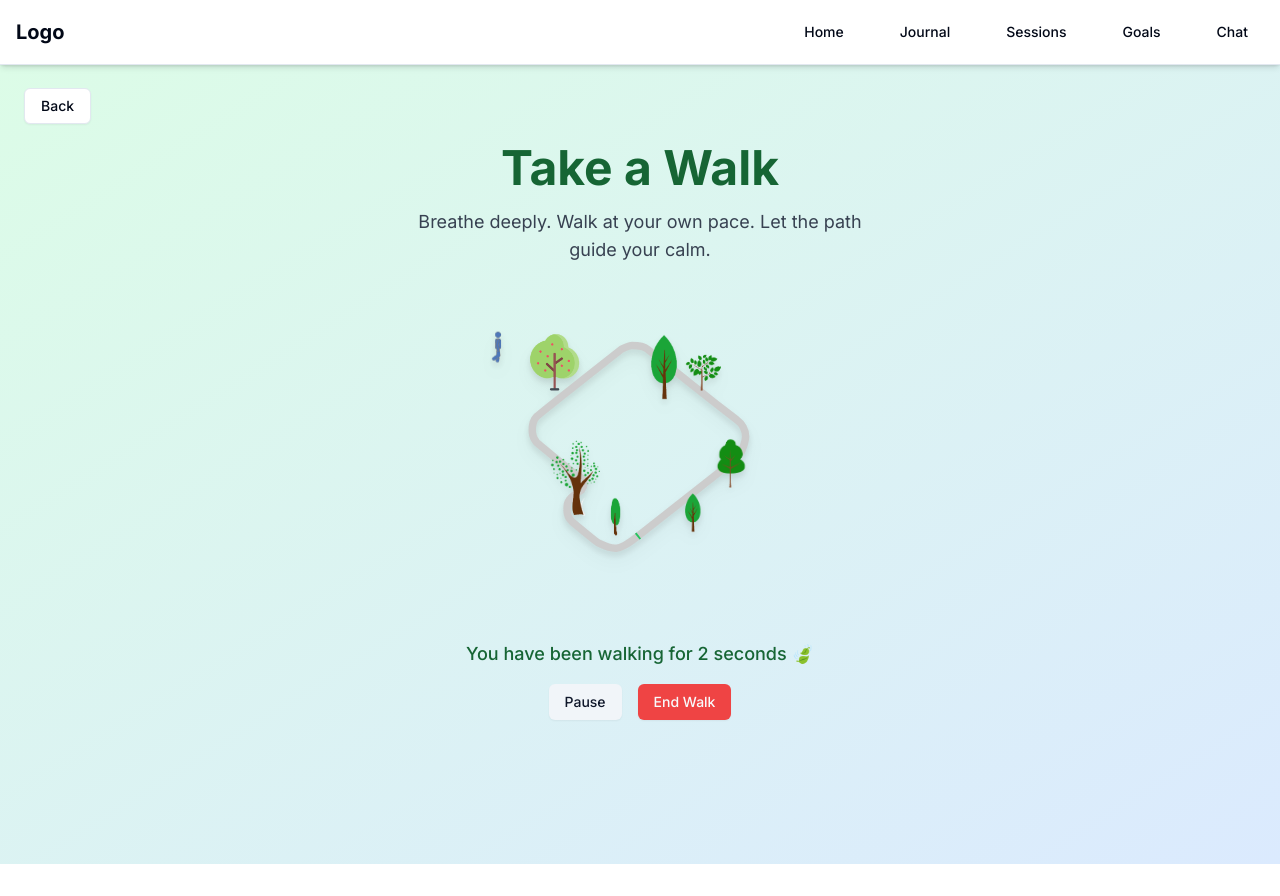
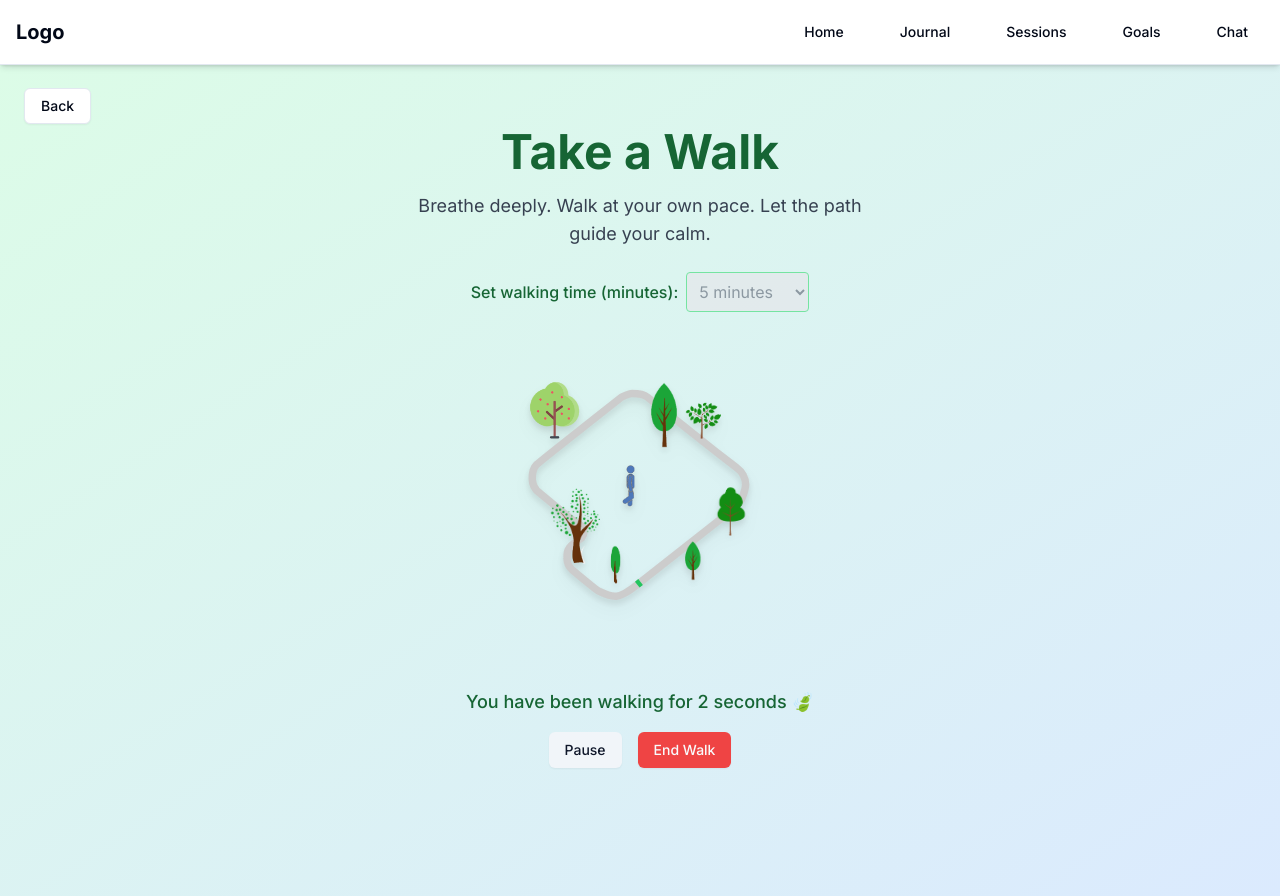
Before and after one commit to wwldavid/mental-health, a Next.js app: page /solution/walk in a window 1280 px wide. Both pictures are taken after a click on the button "Start Walking". Before the commit the page ends 864 px from the top, so only its background shows below. Built offline with nearby package versions, Linux system fonts and the light colour scheme.

Commit message:
improve walk function

```diff
--- a/src/app/solution/walk/page.jsx
+++ b/src/app/solution/walk/page.jsx
@@ -3,19 +3,40 @@
 import { useState, useEffect, useRef } from "react";
 import { useRouter } from "next/navigation";
 import { Button } from "@/components/ui/button";
+const walkerImages = [
+  "/icons/walker1.png",
+  "/icons/walker2.png",
+  "/icons/walker3.png",
+  "/icons/walker4.png",
+  "/icons/walker5.png",
+];
 
 export default function WalkPage() {
   const router = useRouter();
   const [isWalking, setIsWalking] = useState(false);
+  const [realPathLength, setRealPathLength] = useState(595);
   const [isPaused, setIsPaused] = useState(false);
   const [elapsedTime, setElapsedTime] = useState(0);
   const [pathProgress, setPathProgress] = useState(0); // 0 to 1
   const [showSummary, setShowSummary] = useState(false);
+  const [selectedDuration, setSelectedDuration] = useState(5 * 60); // 默认5分钟（秒）
+  const [finalElapsedTime, setFinalElapsedTime] = useState(null);
+
   const intervalRef = useRef(null);
   const audioRef = useRef(null);
+  const startTimeRef = useRef(null);
 
-  const PATH_LENGTH = 790; // 这个值来自路径大概长度，可以用浏览器开发者工具精确测
-  const TOTAL_DURATION = 900; // 总共走多长时间，秒（会控制速度）
+  const TOTAL_DURATION = selectedDuration;
+
+  useEffect(() => {
+    // 获取真实的路径长度
+    const pathElement = document.getElementById("mainPath");
+    if (pathElement) {
+      const length = pathElement.getTotalLength();
+      setRealPathLength(length);
+      console.log("Real path length:", length); // 调试用
+    }
+  }, []);
 
   // 启动步行
   const startWalking = () => {
@@ -24,8 +45,9 @@ export default function WalkPage() {
     setShowSummary(false);
     setElapsedTime(0);
     setPathProgress(0);
+    startTimeRef.current = Date.now();
 
-    audioRef.current = new Audio("/audios/nature-sounds.mp3");
+    audioRef.current = new Audio("/audios/just-relax.mp3");
     audioRef.current.loop = true;
     audioRef.current.volume = 0.4;
     audioRef.current.play();
@@ -33,7 +55,13 @@ export default function WalkPage() {
     intervalRef.current = setInterval(() => {
       setElapsedTime((prev) => {
         const newElapsed = prev + 1;
-        setPathProgress(Math.min(newElapsed / TOTAL_DURATION, 1));
+        const progress = Math.min(newElapsed / TOTAL_DURATION, 1);
+        setPathProgress(progress);
+
+        if (newElapsed >= TOTAL_DURATION) {
+          endWalking();
+        }
+
         return newElapsed;
       });
     }, 1000);
@@ -44,7 +72,13 @@ export default function WalkPage() {
       intervalRef.current = setInterval(() => {
         setElapsedTime((prev) => {
           const newElapsed = prev + 1;
-          setPathProgress(Math.min(newElapsed / TOTAL_DURATION, 1));
+          const progress = Math.min(newElapsed / TOTAL_DURATION, 1);
+          setPathProgress(progress);
+
+          if (progress >= 1) {
+            endWalking();
+          }
+
           return newElapsed;
         });
       }, 1000);
@@ -57,12 +91,34 @@ export default function WalkPage() {
     }
   };
 
+  // const endWalking = () => {
+  //   clearInterval(intervalRef.current);
+  //   audioRef.current?.pause();
+  //   setIsWalking(false);
+  //   setIsPaused(false);
+  //   setShowSummary(true);
+  // };
   const endWalking = () => {
     clearInterval(intervalRef.current);
     audioRef.current?.pause();
+
+    const finalTime = Math.min(elapsedTime, TOTAL_DURATION); // ✅ 用 elapsedTime
+
+    setFinalElapsedTime(finalTime);
+    setPathProgress(Math.min(finalTime / TOTAL_DURATION, 1));
+
     setIsWalking(false);
     setIsPaused(false);
     setShowSummary(true);
+  };
+
+  const restartWalking = () => {
+    setIsWalking(false);
+    setIsPaused(false);
+    setElapsedTime(0);
+    setFinalElapsedTime(null);
+    setPathProgress(0);
+    setShowSummary(false);
   };
 
   useEffect(() => {
@@ -73,13 +129,6 @@ export default function WalkPage() {
   }, []);
 
   const [stepIndex, setStepIndex] = useState(0);
-  const walkerImages = [
-    "/icons/walker1.png",
-    "/icons/walker2.png",
-    "/icons/walker3.png",
-    "/icons/walker4.png",
-    "/icons/walker5.png",
-  ];
 
   useEffect(() => {
     if (isWalking && !isPaused) {
@@ -104,6 +153,28 @@ export default function WalkPage() {
       <p className="text-base md:text-lg text-gray-700 max-w-md mb-6">
         Breathe deeply. Walk at your own pace. Let the path guide your calm.
       </p>
+      <div className="mb-6">
+        <label className="text-green-800 font-medium mr-2">
+          Set walking time (minutes):
+        </label>
+        <select
+          value={selectedDuration / 60}
+          onChange={(e) => setSelectedDuration(Number(e.target.value) * 60)}
+          disabled={isWalking} // 👈 正在走路时禁用
+          className={`p-2 rounded border ${
+            isWalking ? "bg-gray-200 text-gray-500" : "bg-white text-green-900"
+          } border-green-400`}
+        >
+          {[...Array(25)].map((_, i) => {
+            const min = i + 1;
+            return (
+              <option key={min} value={min}>
+                {min} minutes
+              </option>
+            );
+          })}
+        </select>
+      </div>
 
       <svg
         viewBox="0 0 300 300"
@@ -127,8 +198,8 @@ export default function WalkPage() {
               stroke="#22c55e"
               strokeWidth="7"
               fill="none"
-              strokeDasharray={PATH_LENGTH}
-              strokeDashoffset={PATH_LENGTH * (1 - pathProgress)}
+              strokeDasharray={realPathLength} // 使用真实长度
+              strokeDashoffset={realPathLength * (1 - pathProgress)} // 使用真实长度
             />
           )}
         </g>
@@ -139,13 +210,12 @@ export default function WalkPage() {
         <image href="/icons/tree4.png" x="140" y="40" width="70" height="70" />
         <image href="/icons/tree6.png" x="210" y="140" width="50" height="50" />
         <image href="/icons/tree7.png" x="50" y="140" width="80" height="80" />
-
-        {/* 小人 */}
-        {isWalking && !showSummary && (
+        小人
+        {/* {isWalking && !showSummary && (
           <g>
             <animateMotion
               dur={`${TOTAL_DURATION}s`}
-              repeatCount="indefinite"
+              repeatCount="1"
               begin="0s"
               fill="freeze"
               keyPoints={`${pathProgress};${pathProgress + 0.001}`}
@@ -159,10 +229,19 @@ export default function WalkPage() {
               href={walkerImages[stepIndex]}
               width="30"
               height="30"
-              x="1"
+              x="0"
               y="40"
             />
           </g>
+        )} */}
+        {isWalking && !showSummary && (
+          <image
+            href={walkerImages[stepIndex]}
+            width="40"
+            height="40"
+            x="120" // 👈 调整你想要的位置
+            y="120"
+          />
         )}
       </svg>
 
@@ -193,10 +272,22 @@ export default function WalkPage() {
         </div>
       )}
 
-      {showSummary && (
-        <div className="mt-8 text-green-900 text-xl font-semibold">
-          🌟 You walked for {elapsedTime} second{elapsedTime !== 1 && "s"}!
-          Great job!
+      {showSummary && finalElapsedTime !== null && (
+        <div className="mt-8 text-green-900 text-xl font-semibold flex flex-col items-center gap-4">
+          <div>
+            🌟 You walked for {Math.floor(finalElapsedTime / 60)} minute
+            {Math.floor(finalElapsedTime / 60) !== 1 ? "s" : ""} and{" "}
+            {finalElapsedTime % 60} second
+            {finalElapsedTime % 60 !== 1 ? "s" : ""}!
+            <br />
+            Great job completing your walk!
+          </div>
+          <Button
+            className="bg-green-600 text-white px-6 py-2 rounded-xl hover:bg-green-700 transition"
+            onClick={restartWalking}
+          >
+            Restart Walk
+          </Button>
         </div>
       )}
     </main>
```
Also changed, not shown: 1 other file (tests, documents, lock files or other folders).
